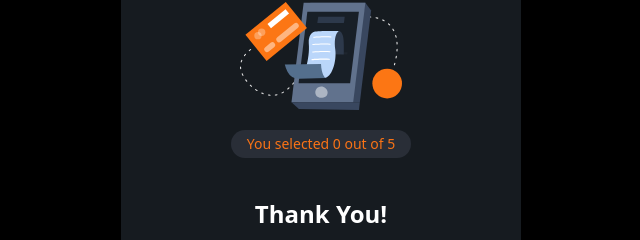
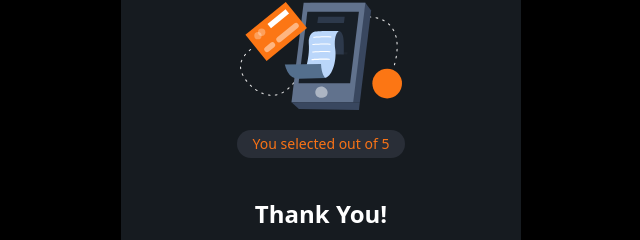
Before and after one commit to KarthikMgk/frontend-mentor-io-interactive-rating-component, a plain HTML site: page thank-you.html in a window 1280 px wide. Shown: the part 258-498 px from the top of the page, 319-959 px from the left. Drawn offline with nearby package versions, Linux system fonts and the light colour scheme.

Commit message:
updated thank-you.html

```diff
--- a/thank-you.html
+++ b/thank-you.html
@@ -27,10 +27,7 @@
       <div class="thankyou-text-component flex flex-col m-5 mt-[0px] items-center text-center">
         <p class="text-sm rounded-full text-orange-500 px-4 py-1 w-fit bg-[#292E37]">
             You selected
-            <span class= id="selected-rating">
-                0
-            </span>
-            out of 5
+            <span id="selected-rating"></span> out of 5
         </p>
         <div class="mt-10 text-2xl font-bold text-white">Thank You!</div>
         <div class="thanks-desc opacity-50 text-white text-sm mt-5">
```
